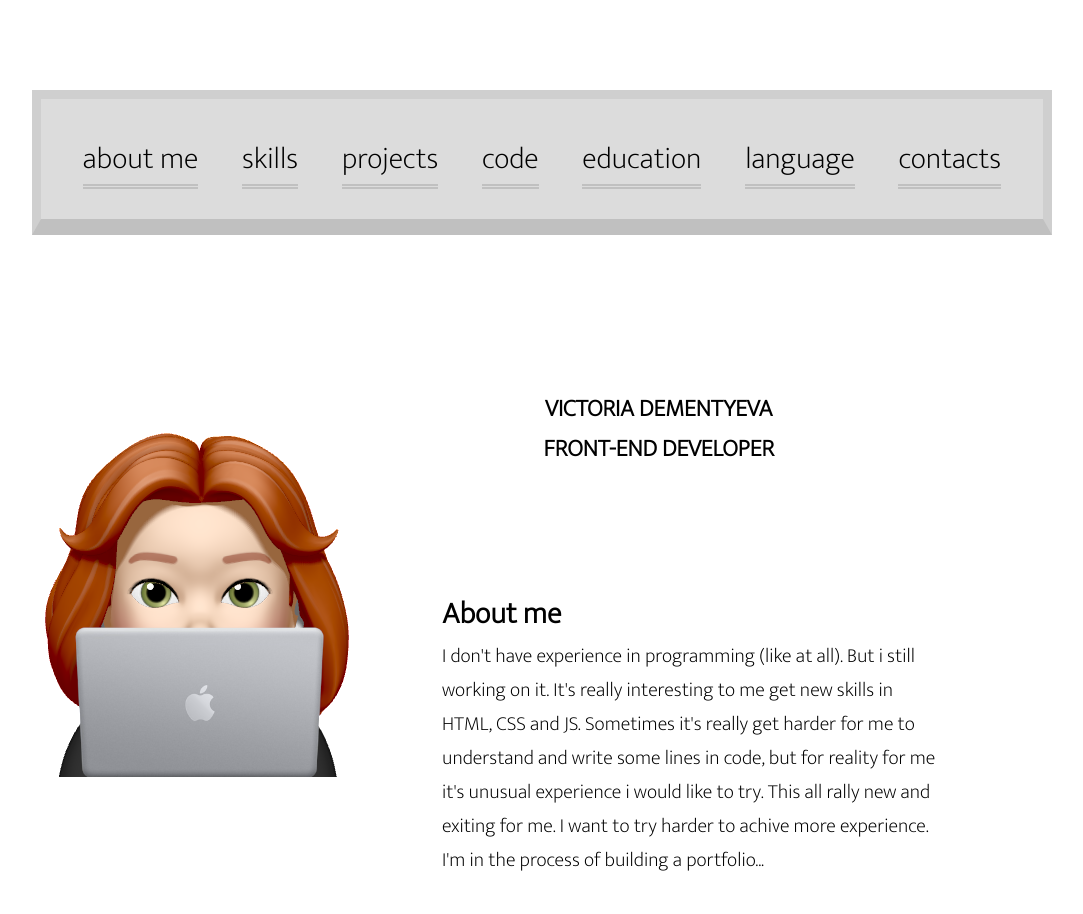
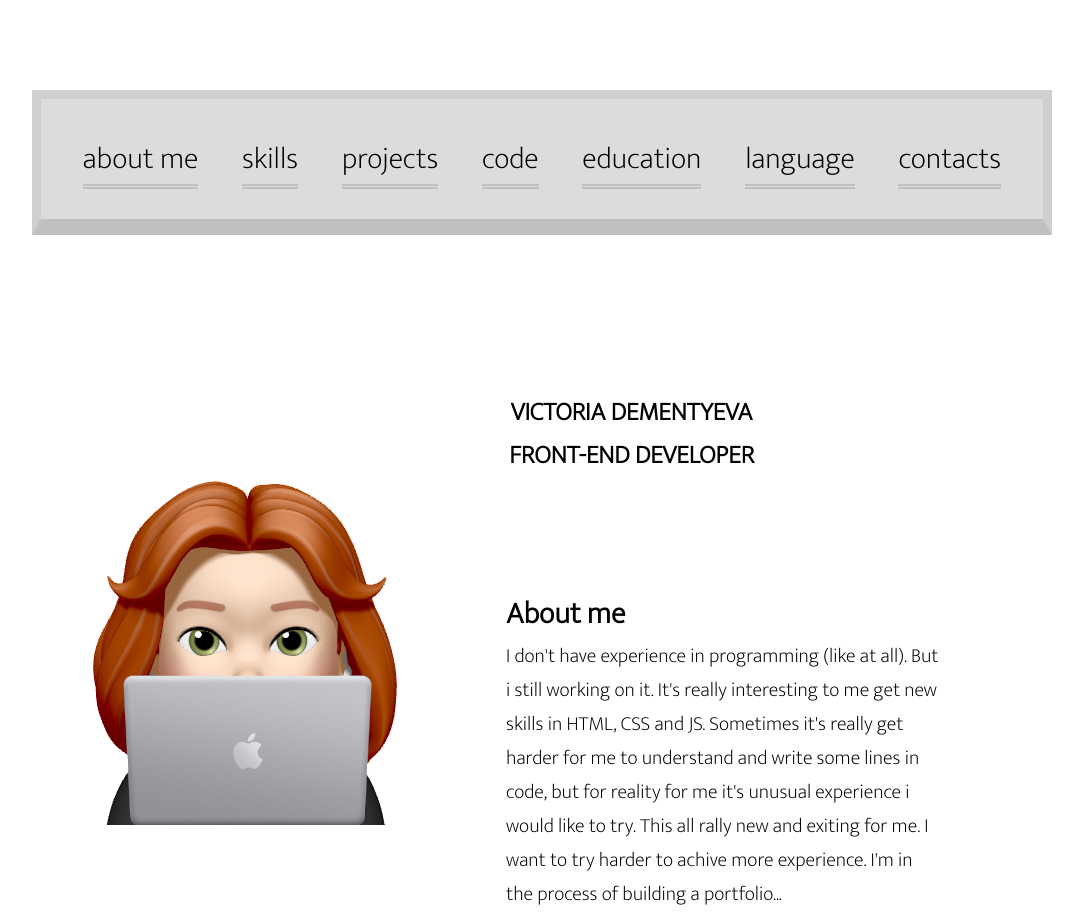
Before and after one commit to pyklek/rsschool-cv, a plain HTML site: page index.html in a window 1280 px wide. Shown: the top 914 px of the page, without its empty margins (98-1181 px from the left). Drawn offline with Linux system fonts and the light colour scheme.

Commit message:
feat: add new style

```diff
--- a/style.css
+++ b/style.css
@@ -42,6 +42,7 @@ body {
   text-transform: uppercase;
   float:right;
   margin: 2em 20em 2em 0 ;
+  font-size: 17px;
 }
 .section {
   font-size: 20px;
@@ -86,5 +87,5 @@ html, body {
 }
 .pic {
   float:left;
-  margin: 0 2em 10em 0em;
+  margin: 3em 3em 3em 3em;
 }
```
